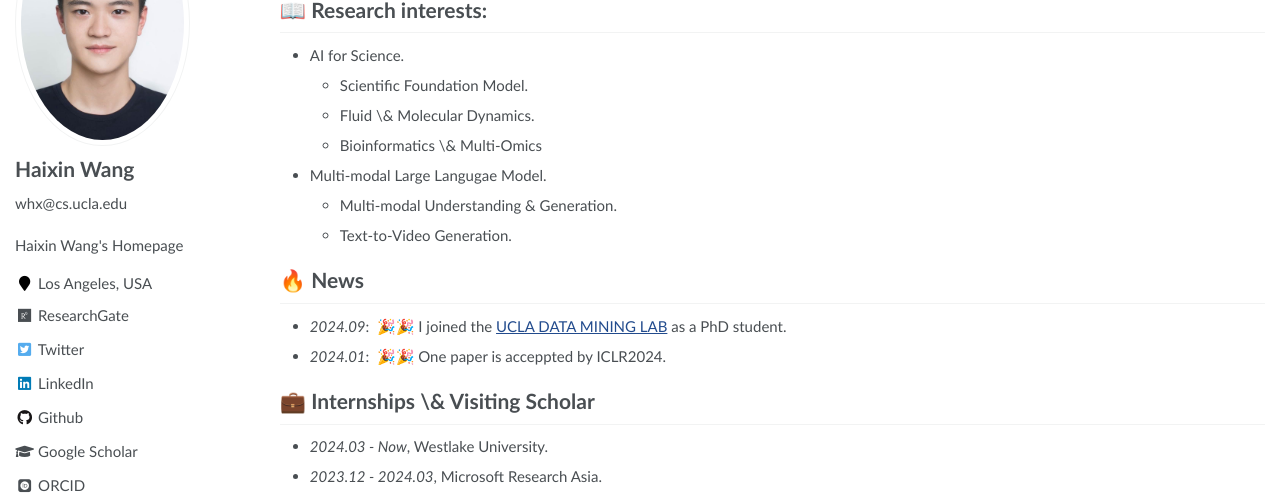
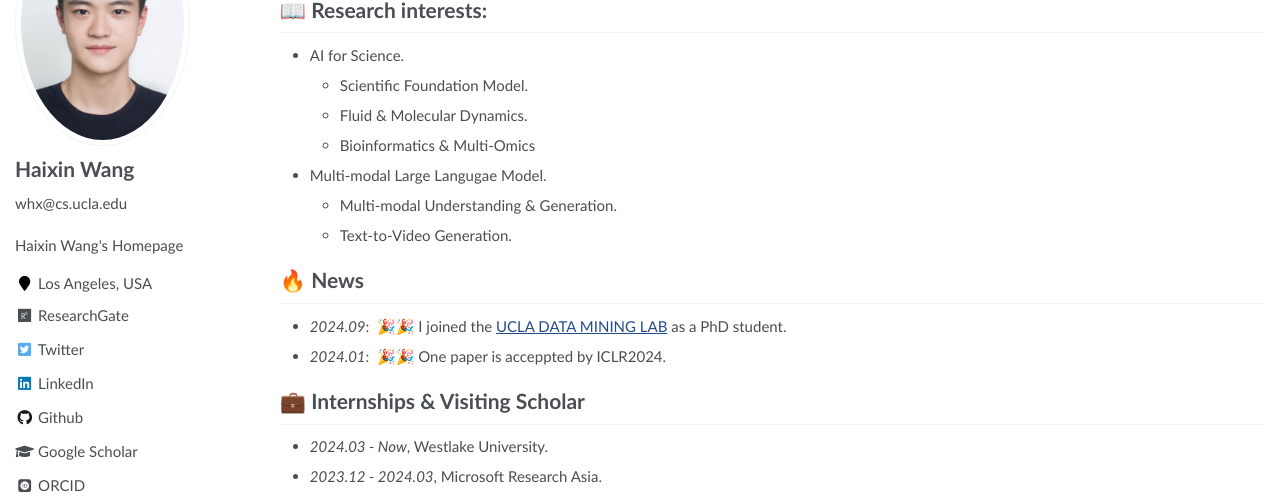
Before and after one commit to WillDreamer/WillDreamer.github.io, a Jekyll site: the page built from _pages/about.md, in a window 1280 px wide and 900 px high. Shown: the part 191-690 px from the top of the window. Built offline with Jekyll 4.4.1, drawn with Linux system fonts in a browser that asks for light colours; some web fonts are replaced; part of the change alters nothing that is shown.

```diff
--- a/_pages/about.md
+++ b/_pages/about.md
@@ -22,8 +22,8 @@ Hello, I am Haixin Wang (汪海昕). I'm the first year CS PhD student at UCLA s
 # 📖 Research interests:
 - AI for Science.
   - Scientific Foundation Model.
-  - Fluid \& Molecular Dynamics.
-  - Bioinformatics \& Multi-Omics
+  - Fluid &amp; Molecular Dynamics.
+  - Bioinformatics &amp; Multi-Omics
 - Multi-modal Large Langugae Model.
   - Multi-modal Understanding & Generation.
   - Text-to-Video Generation.
@@ -33,7 +33,7 @@ Hello, I am Haixin Wang (汪海昕). I'm the first year CS PhD student at UCLA s
 - *2024.01*: &nbsp;🎉🎉 One paper is acceppted by ICLR2024.
 
 
-# 💼 Internships \& Visiting Scholar
+# 💼 Internships &amp; Visiting Scholar
 - *2024.03 - Now*, Westlake University.
 - *2023.12 - 2024.03*, Microsoft Research Asia.
 - *2020.03 - 2020.09*, Tsinghua University.
```
